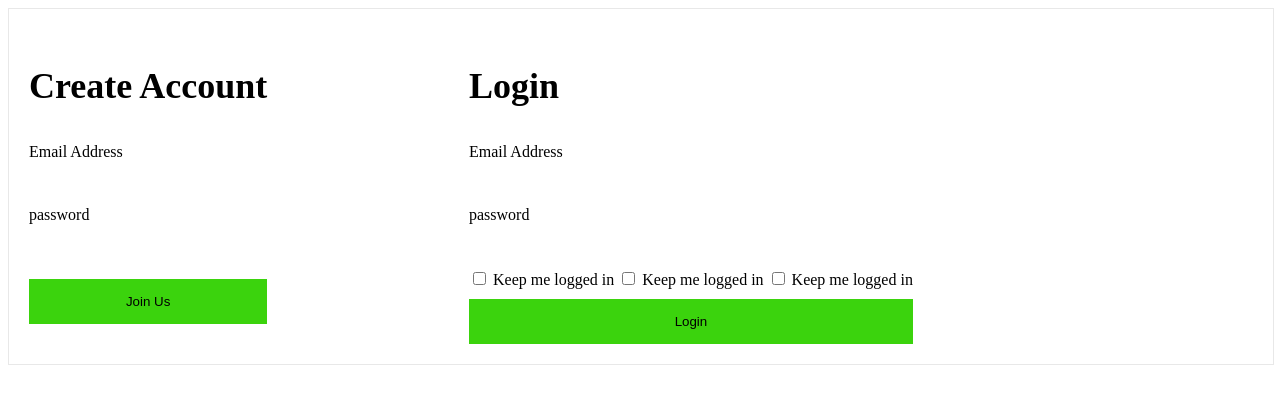
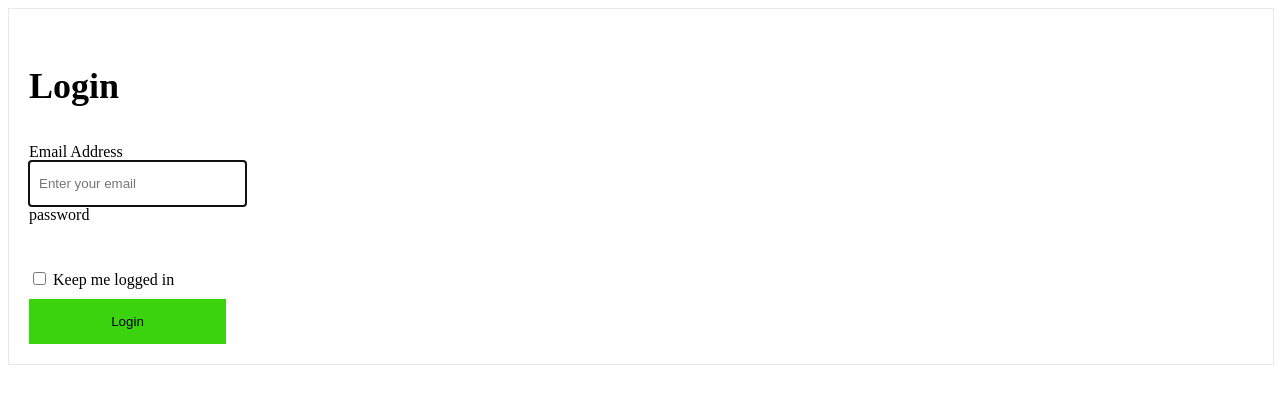
Before and after one commit to MuhammadSohailNazar/angular-pro, an Angular app: page / in a window 1280 px wide. Shown: the top 404 px of the page. Built offline with nearby package versions, Linux system fonts and the light colour scheme.

Commit message:
1. Query viewchild using ElementRef adding class adding placeholder focusing on element.

```diff
--- a/src/app/app.component.html
+++ b/src/app/app.component.html
@@ -1,14 +1,7 @@
 <div class="container">
-  <app-auth-form (submitted)="createUser($event)">
-    <h3>Create Account</h3>
-    <button type="submit">Join Us</button>
-  </app-auth-form>
   <app-auth-form (submitted)="login($event)">
     <h3>Login</h3>
     <app-auth-remember (checked)="rememberUser($event)"></app-auth-remember>
-    <app-auth-remember (checked)="rememberUser($event)"></app-auth-remember>
-    <app-auth-remember (checked)="rememberUser($event)"></app-auth-remember>
-
     <button type="submit">Login</button>
   </app-auth-form>
 </div>
--- a/src/app/auth-form/auth-form.component.html
+++ b/src/app/auth-form/auth-form.component.html
@@ -3,7 +3,7 @@
     <ng-content select="h3"></ng-content>
     <label for="email"
       >Email Address
-      <input type="email" name="email" ngModel />
+      <input type="email" name="email" #email ngModel />
     </label>
     <label for="password"
       >password
@@ -13,12 +13,6 @@
     <app-auth-message
       [style.display]="showMessage ? 'inherit' : 'none'"
     ></app-auth-message>
-    <app-auth-message
-      [style.display]="showMessage ? 'inherit' : 'none'"
-    ></app-auth-message>
-    <app-auth-message
-      [style.display]="showMessage ? 'inherit' : 'none'"
-    ></app-auth-message>
     <ng-content select="button"></ng-content>
   </form>
 </div>
--- a/src/app/auth-form/auth-form.component.scss
+++ b/src/app/auth-form/auth-form.component.scss
@@ -12,3 +12,6 @@ input {
   width: 100%;
   border: none;
 }
+.email{
+  border-color: grey;
+}
--- a/src/app/auth-form/auth-form.component.ts
+++ b/src/app/auth-form/auth-form.component.ts
@@ -4,9 +4,11 @@ import {
   ChangeDetectorRef,
   Component,
   ContentChildren,
+  ElementRef,
   EventEmitter,
   Output,
   QueryList,
+  ViewChild,
   ViewChildren,
 } from '@angular/core';
 import { AuthMessageComponent } from '../auth-message/auth-message.component';
@@ -22,6 +24,7 @@ export class AuthFormComponent implements AfterContentInit, AfterViewInit {
   @ContentChildren(AuthRememberComponent)
   remembers: QueryList<AuthRememberComponent>;
   @ViewChildren(AuthMessageComponent) messages: QueryList<AuthMessageComponent>;
+  @ViewChild('email') email: ElementRef;
   @Output('submitted') submitted = new EventEmitter<IUser>();
 
   showMessage: boolean = false;
@@ -32,6 +35,10 @@ export class AuthFormComponent implements AfterContentInit, AfterViewInit {
       message.days = 30;
     });
     this.cd.detectChanges();
+    this.email.nativeElement.setAttribute('placeholder', 'Enter your email');
+    this.email.nativeElement.classList.add('email');
+    this.email.nativeElement.focus();
+
   }
 
   ngAfterContentInit() {
```
